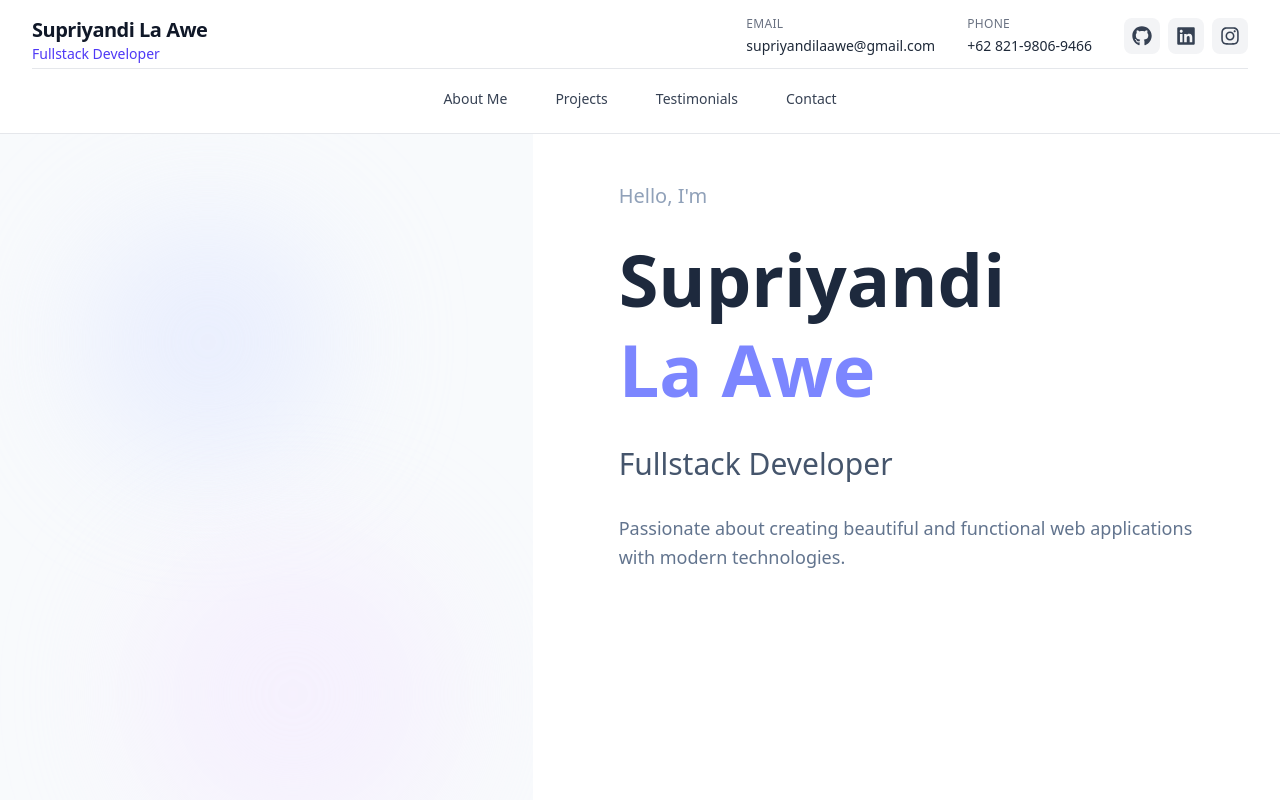
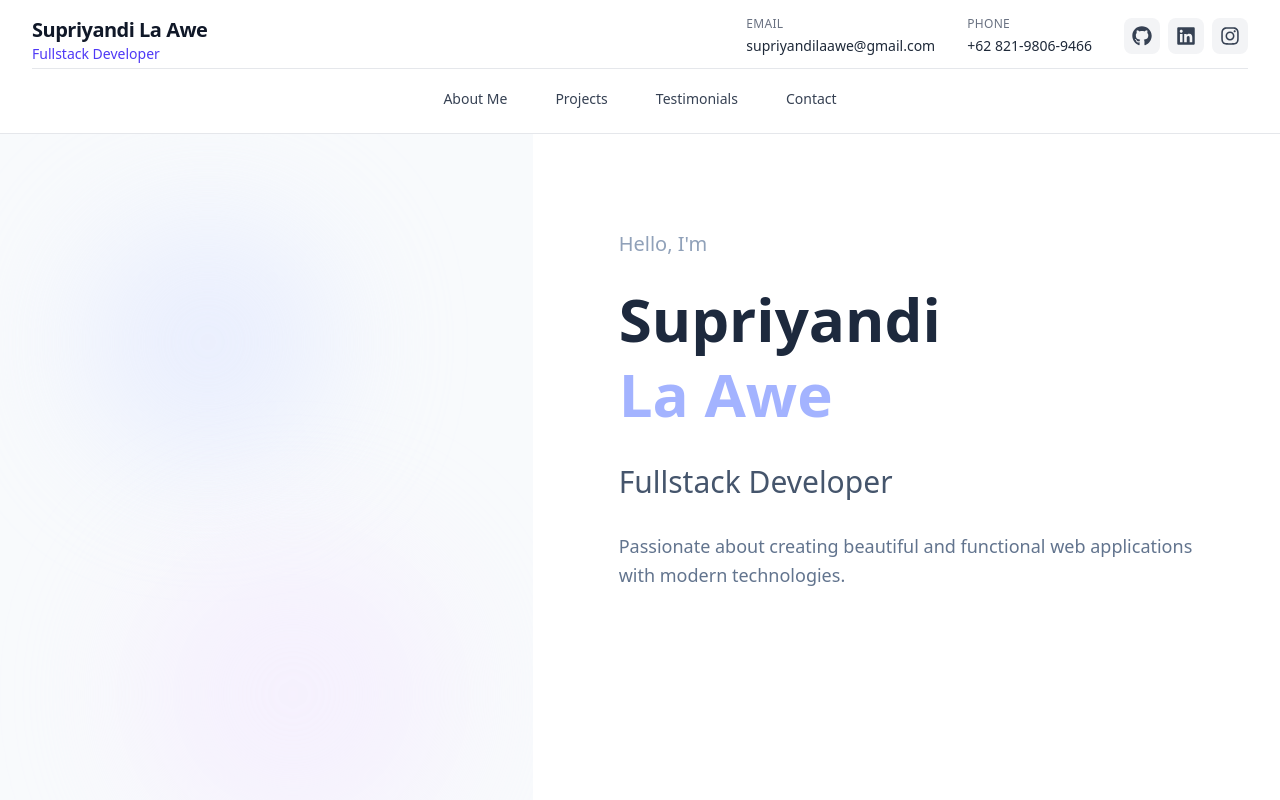
Before and after one commit to yand06/Web-Portfolio, a React (Vite) app: page / in a window 1280 px wide. Shown: the top 800 px of the page. Built offline with nearby package versions, Linux system fonts and the light colour scheme.

Commit message:
Update UI

```diff
--- a/src/components/Home.tsx
+++ b/src/components/Home.tsx
@@ -9,17 +9,17 @@ const Home = () => {
         </div>
 
         {/* Right Side - Content */}
-        <div className="lg:col-span-7 flex items-start justify-center pt-44 sm:pt-24 lg:pt-12 p-8 sm:p-12 lg:p-12 bg-white">
+        <div className="lg:col-span-7 flex items-start justify-center pt-48 sm:pt-24 md:pt-68 lg:pt-24 p-8 sm:p-12 lg:p-12 bg-white">
           <div className="max-w-xl w-full space-y-8">
             {/* Main Heading */}
             <div className="space-y-6">
               <p className="text-lg sm:text-xl text-slate-400 font-light">
                 Hello, I'm
               </p>
-              <h1 className="text-4xl sm:text-5xl md:text-6xl lg:text-7xl font-bold text-slate-800 leading-tight">
+              <h1 className="text-4xl sm:text-5xl md:text-6xl lg:text-6xl font-bold text-slate-800 leading-tight">
                 Supriyandi
                 <br />
-                <span className="text-indigo-400">La Awe</span>
+                <span className="text-indigo-300">La Awe</span>
               </h1>
             </div>
 
```
Also changed, not shown: src/components/Testimonials.tsx (added).
